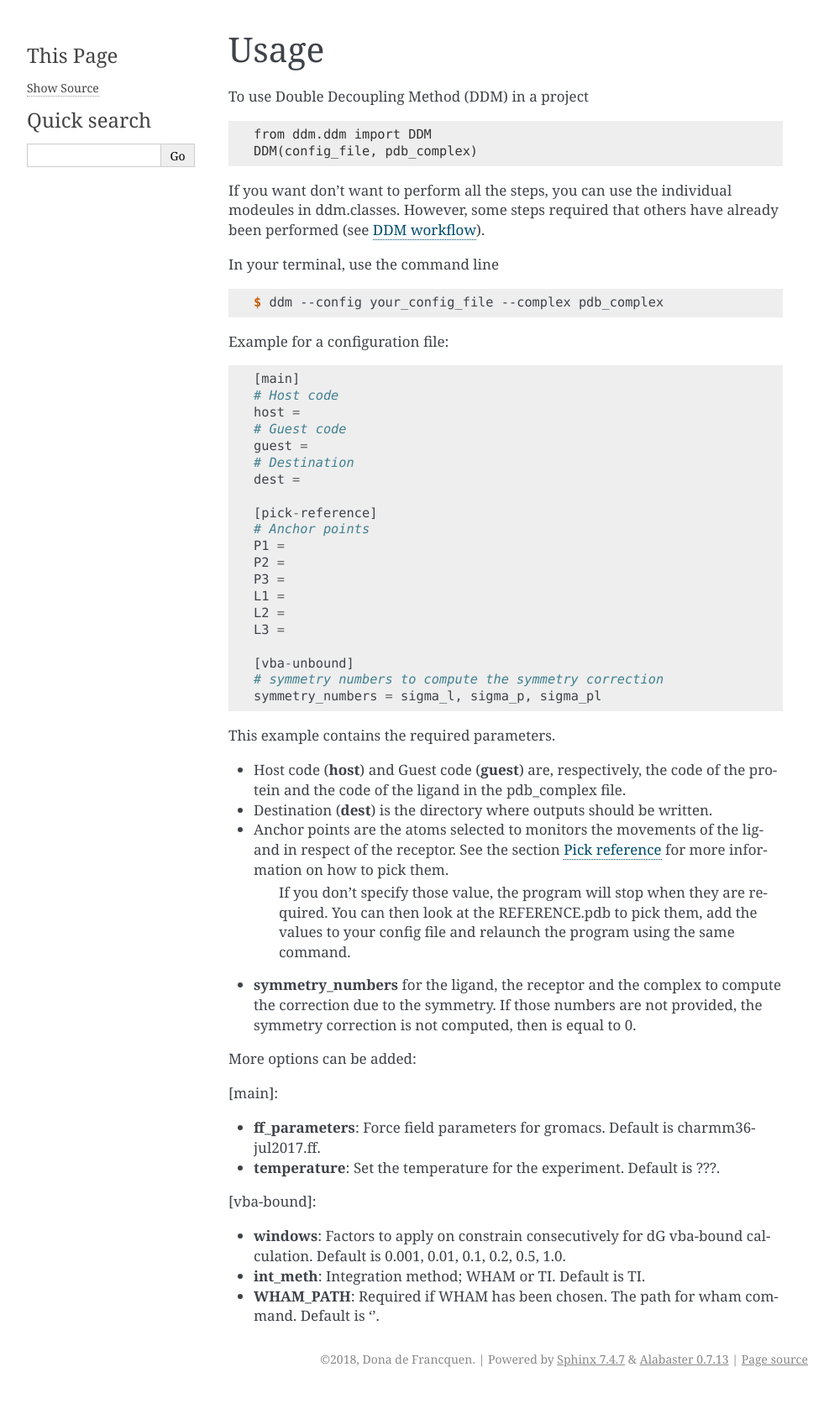
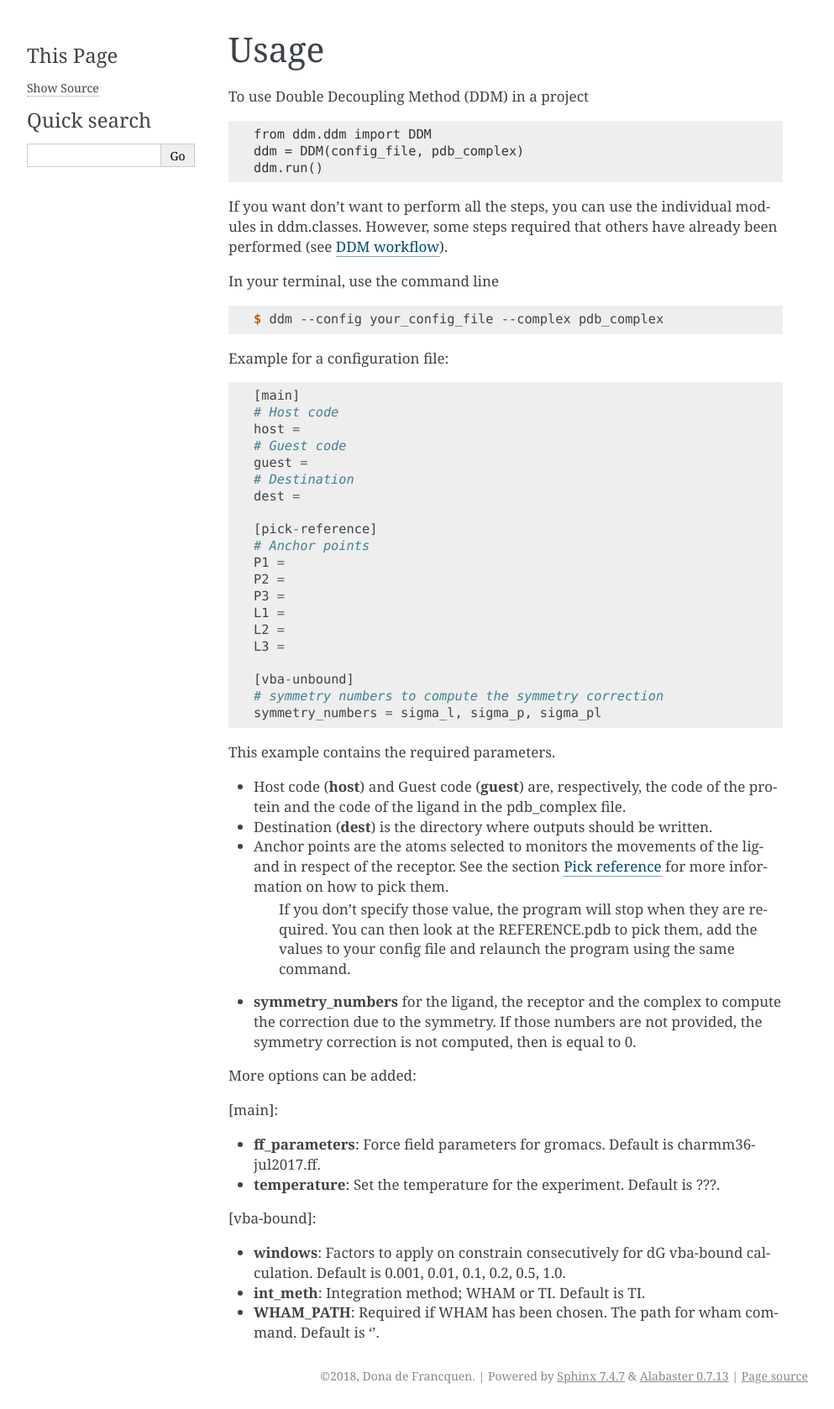
Before and after one commit to donadef/ddm, a Sphinx documentation site: the page built from docs/usage.rst, in a window 1280 px wide. Shown: the whole page at 84% size, without its empty margins (148-1141 px from the left). Built offline with Sphinx 7.4.7, drawn with Linux system fonts in a browser that asks for light colours.

Commit message:
new dia + usage

```diff
--- a/docs/usage.rst
+++ b/docs/usage.rst
@@ -7,9 +7,10 @@
 .. code-block:: console
 
     from ddm.ddm import DDM
-    DDM(config_file, pdb_complex)
+    ddm = DDM(config_file, pdb_complex)
+    ddm.run()
 
-If you want don't want to perform all the steps, you can use the individual modeules in ddm.classes.
+If you want don't want to perform all the steps, you can use the individual modules in ddm.classes.
 However, some steps required that others have already been performed (see :ref:`diagram`).
 
 In your terminal, use the command line
```
Also changed, not shown: docs/_images/ddm_dia.png.
